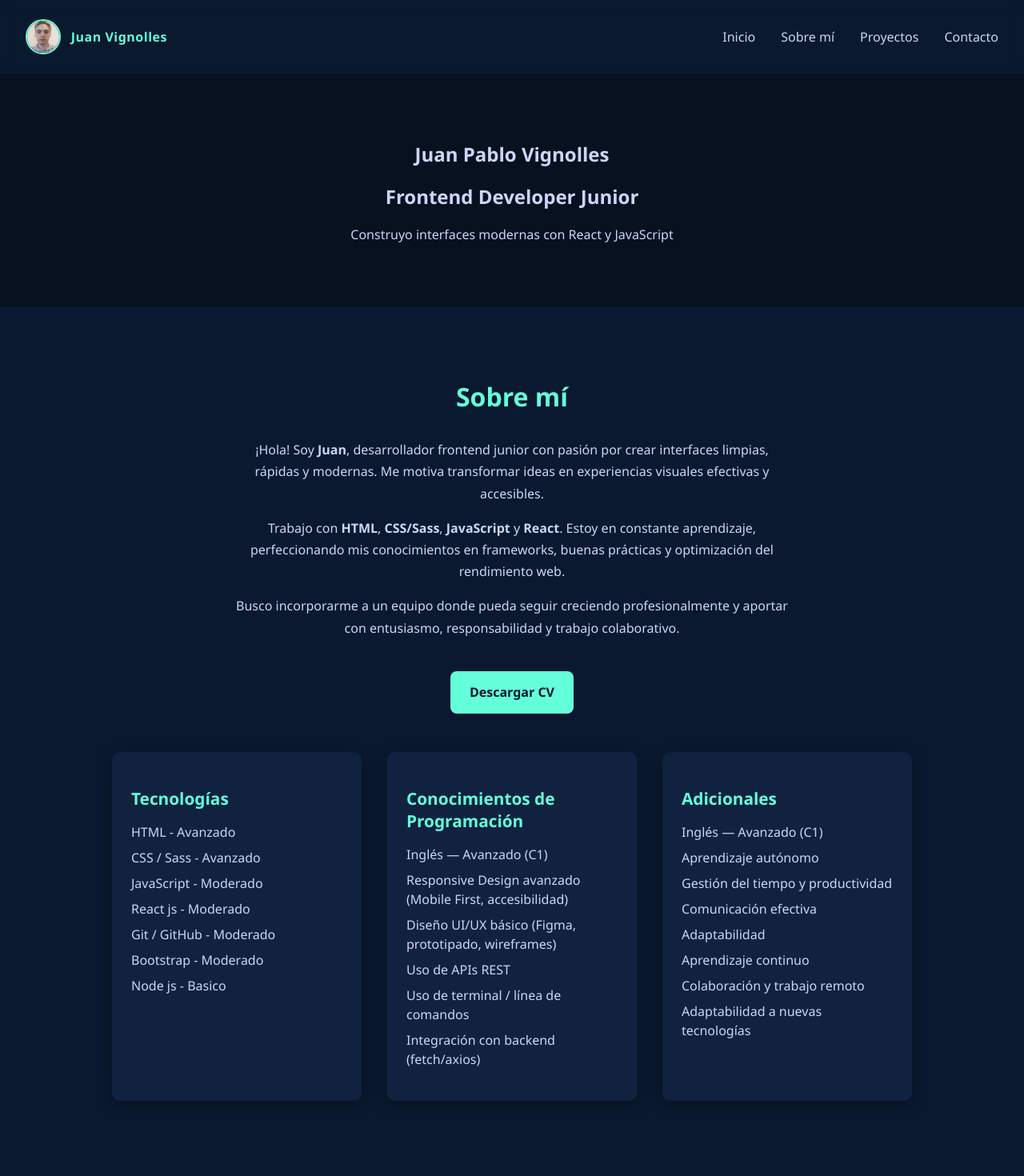
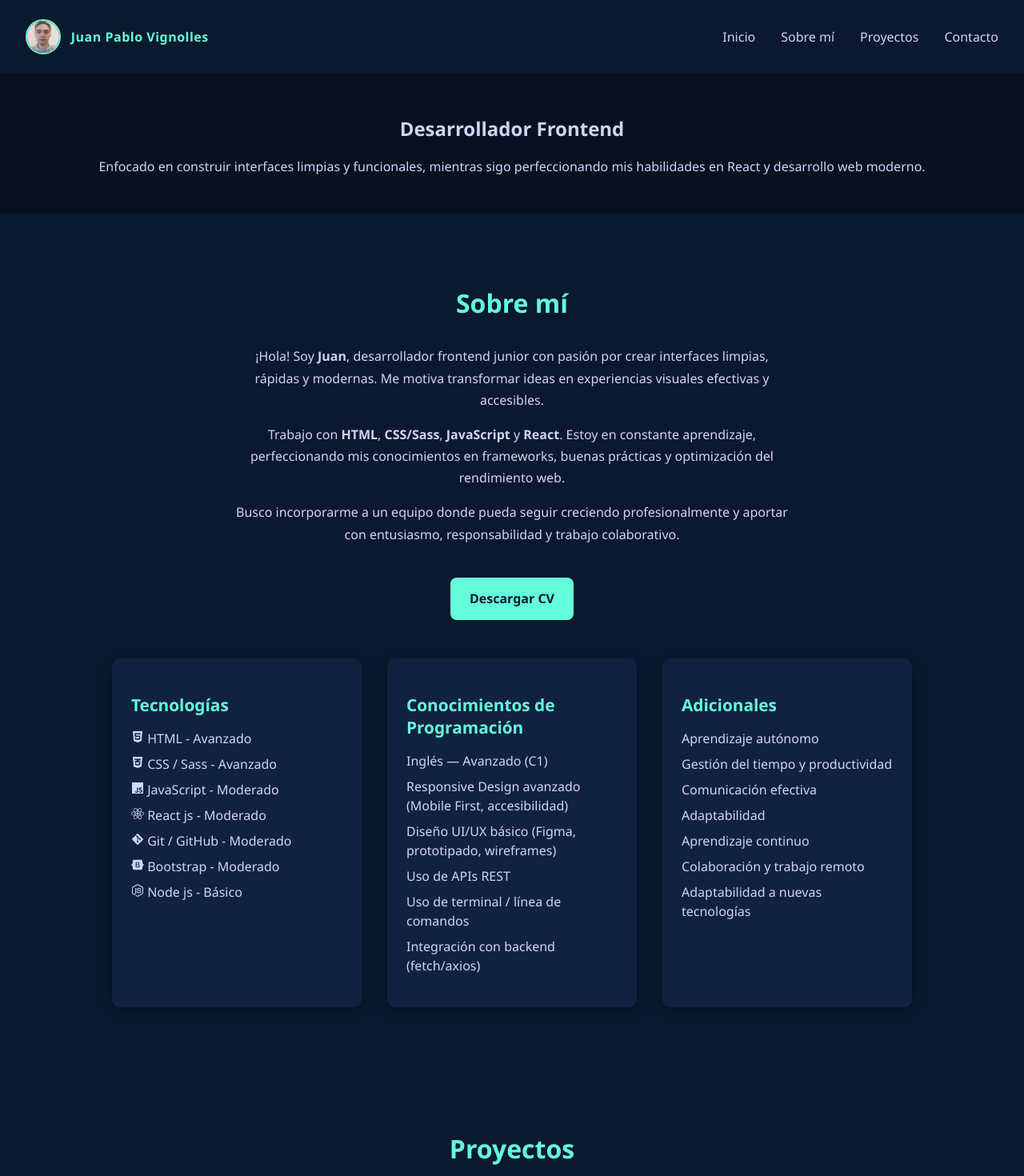
Before and after one commit to JuanVignolles/Portfolio-Juan-Vignolles, a React (Vite) app: page / in a window 1280 px wide. Shown: the top 1470 px of the page at 80% size. Built offline with nearby package versions, Linux system fonts and the light colour scheme.

Commit message:
agregados iconos de tecnologías

```diff
--- a/package.json
+++ b/package.json
@@ -12,7 +12,8 @@
   "dependencies": {
     "emailjs-com": "^3.2.0",
     "react": "^19.1.1",
-    "react-dom": "^19.1.1"
+    "react-dom": "^19.1.1",
+    "react-icons": "^5.5.0"
   },
   "devDependencies": {
     "@eslint/js": "^9.36.0",
--- a/src/components/About.jsx
+++ b/src/components/About.jsx
@@ -1,3 +1,5 @@
+import { FaReact, FaJs, FaHtml5, FaCss3Alt, FaGitAlt, FaBootstrap, FaNodeJs } from "react-icons/fa";
+
 export default function About() {
   return (
     <section id="about" className="about">
@@ -16,8 +18,7 @@ export default function About() {
           <p>
             Busco incorporarme a un equipo donde pueda seguir creciendo profesionalmente y aportar con entusiasmo, responsabilidad y trabajo colaborativo.
           </p>
-          <a href="/public/CV -Juan Pablo Vignolles.pdf" target="_blank" className="btn">Descargar CV</a>
-
+          <a href="/CV -Juan Pablo Vignolles.pdf" target="_blank" className="btn">Descargar CV</a>
         </div>
       </div>
 
@@ -25,14 +26,14 @@ export default function About() {
       <div className="about-extra">
         <div className="about-card">
           <h3>Tecnologías</h3>
-          <ul>
-            <li>HTML - Avanzado</li>
-            <li>CSS / Sass - Avanzado</li>
-            <li>JavaScript - Moderado</li>
-            <li>React js - Moderado</li>
-            <li>Git / GitHub - Moderado</li>
-            <li>Bootstrap - Moderado</li>
-            <li>Node js - Basico</li>
+          <ul className="tech-list">
+            <li><FaHtml5 className="tech-icon html" /> HTML - Avanzado</li>
+            <li><FaCss3Alt className="tech-icon css" /> CSS / Sass - Avanzado</li>
+            <li><FaJs className="tech-icon js" /> JavaScript - Moderado</li>
+            <li><FaReact className="tech-icon react" /> React js - Moderado</li>
+            <li><FaGitAlt className="tech-icon git" /> Git / GitHub - Moderado</li>
+            <li><FaBootstrap className="tech-icon bootstrap" /> Bootstrap - Moderado</li>
+            <li><FaNodeJs className="tech-icon node" /> Node js - Básico</li>
           </ul>
         </div>
 
@@ -51,7 +52,6 @@ export default function About() {
         <div className="about-card">
           <h3>Adicionales</h3>
           <ul>
-            <li>Inglés — Avanzado (C1)</li>
             <li>Aprendizaje autónomo</li>
             <li>Gestión del tiempo y productividad</li>
             <li>Comunicación efectiva</li>
@@ -61,7 +61,6 @@ export default function About() {
             <li>Adaptabilidad a nuevas tecnologías</li>
           </ul>
         </div>
-
       </div>
     </section>
   );
--- a/src/components/Hero.jsx
+++ b/src/components/Hero.jsx
@@ -1,9 +1,9 @@
 export default function Hero() {
   return (
     <section className="hero">
-      <h1>Juan Pablo Vignolles</h1>
-      <h2>Frontend Developer Junior</h2>
-      <p>Construyo interfaces modernas con React y JavaScript</p>
+      <h1>Desarrollador Frontend</h1>
+      <p>Enfocado en construir interfaces limpias y funcionales, mientras sigo perfeccionando mis habilidades en React y desarrollo web moderno.
+        </p>
     </section>
   );
 }
--- a/src/components/NavBar.jsx
+++ b/src/components/NavBar.jsx
@@ -8,7 +8,7 @@ export default function Navbar() {
     <nav className="navbar">
       <div className="nav-brand">
         <img src={profilePic} alt="Foto de perfil" className="nav-profile" />
-        <span className="nav-name">Juan Vignolles</span>
+        <span className="nav-name">Juan Pablo Vignolles</span>
       </div>
 
       <div className={`nav-links ${menuOpen ? "open" : ""}`}>
--- a/src/components/Projects.jsx
+++ b/src/components/Projects.jsx
@@ -36,7 +36,7 @@ export default function Projects() {
                   GitHub
                 </a>
                 <a href={project.demo} target="_blank" rel="noopener noreferrer">
-                  Web
+                  Ver Deploy
                 </a>
               </div>
             </div>
--- a/src/index.css
+++ b/src/index.css
@@ -13,7 +13,7 @@ body {
 }
 
 section {
-  padding: 4rem 2rem;
+  padding: 2rem 2rem;
   text-align: center;
 }
 
@@ -59,7 +59,6 @@ section {
   background-color: var(--secondary-hover);
 }
 
-/* ============ NAVBAR ============ */
 .navbar {
   display: flex;
   justify-content: center;
@@ -88,7 +87,6 @@ section {
   color: var(--secondary);
 }
 
-/* Botón hamburguesa */
 .nav-toggle {
   display: none;
   flex-direction: column;
@@ -103,7 +101,6 @@ section {
   transition: all 0.3s ease;
 }
 
-/* Efecto cuando está activo */
 .nav-toggle.active span:nth-child(1) {
   transform: rotate(45deg) translateY(8px);
 }
```
Also changed, not shown: 1 other file (tests, documents, lock files or other folders).
